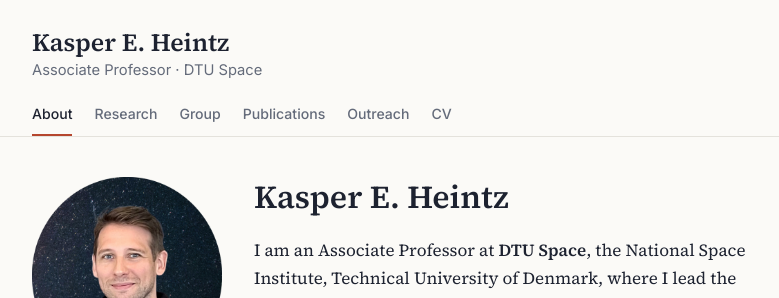
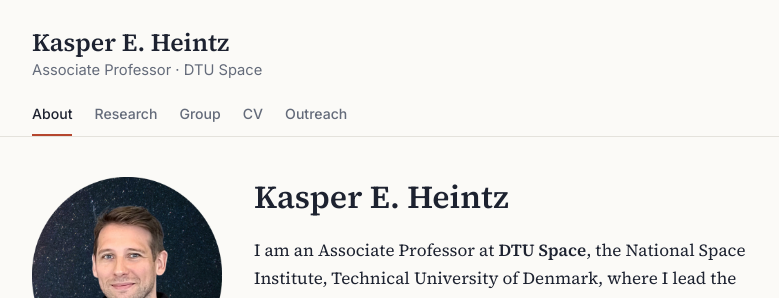
Before and after one commit to kasperheintz/kasperheintz.github.io, a Jekyll site: the page built from index.md, in a window 1280 px wide. Shown: the top 298 px of the page, without its empty margins (250-1029 px from the left). Built offline with Jekyll 4.4.1, drawn with Linux system fonts in a browser that asks for light colours.

Commit message:
Reorder and update navigation items in config

```diff
--- a/_config.yml
+++ b/_config.yml
@@ -20,12 +20,10 @@ navigation:
     url: /research/
   - title: Group
     url: /group/
-  - title: Publications
-    url: /publications/
+  - title: CV
+    url: /cv/
   - title: Outreach
     url: /outreach/
-  - title: CV
-    url: /cv/
 
 # ------------------------------------------------------------
 # Technical settings — no need to touch these
```
